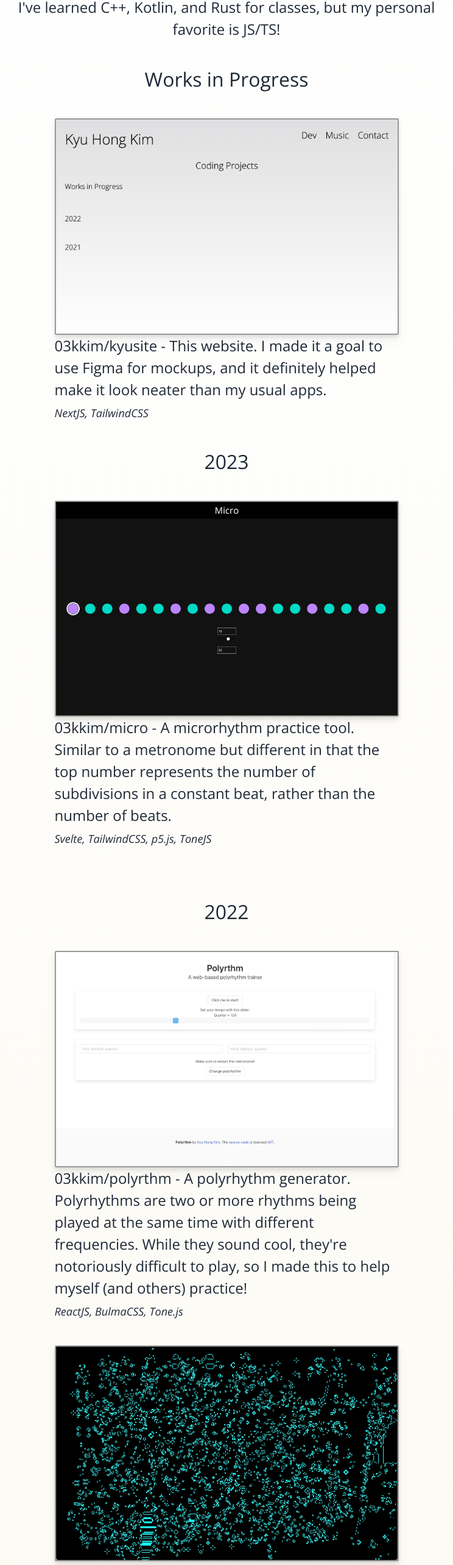
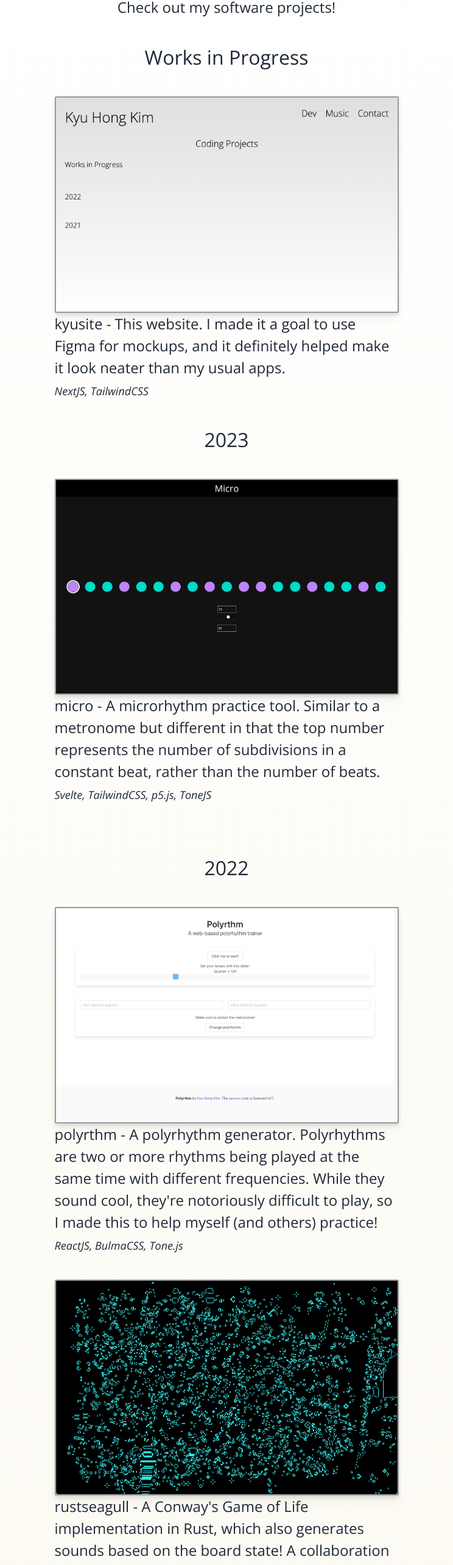
Before and after one commit to 03kkim/kyusite, a Next.js app: page /dev in a window 1280 px wide. Shown: the part 222-2788 px from the top of the page at 61% size, without its empty margins (268-1012 px from the left). Built offline with nearby package versions, Linux system fonts and the light colour scheme.

Commit message:
Update dev

```diff
--- a/pages/dev.js
+++ b/pages/dev.js
@@ -20,12 +20,12 @@ export default function Dev() {
           <b>Please turn your phone to landscape to view this page</b>
         </div>
         <div className="text-[20px] sm:text-[22px] md:text-[24px] text-center 2xl:px-44">
-          I&apos;ve learned C++, Kotlin, and Rust for classes, but my personal favorite is JS/TS!
+          Check out my software projects!
         </div>
         <div className="py-10 text-[32px] text-center">Works in Progress</div>
         <div className="grid grid-rows-1 grid-cols-1 justify-items-center">
           <div>
-            <a target="_blank" href="https://github.com/03kkim/spotify-capsule" rel="noreferrer">
+            <a target="_blank" href="https://www.kyuhong.kim/dev" rel="noreferrer">
               <Image
                 className="drop-shadow-lg hover:drop-shadow-2xl cursor-pointer transition duration-100"
                 src={kyusiteThumb}
@@ -35,8 +35,8 @@ export default function Dev() {
               />
             </a>
             <div className="text-[24px] w-[565px]">
-              <b>03kkim/kyusite</b> - This website. I made it a goal to use Figma for mockups, and it definitely helped
-              make it look neater than my usual apps.
+              <b>kyusite</b> - This website. I made it a goal to use Figma for mockups, and it definitely helped make it
+              look neater than my usual apps.
               <br />
               <i className="text-[18px]">NextJS, TailwindCSS</i>
             </div>
@@ -55,8 +55,8 @@ export default function Dev() {
               />
             </a>
             <div className="text-[24px] w-[565px]">
-              <b>03kkim/micro</b> - A microrhythm practice tool. Similar to a metronome but different in that the top
-              number represents the number of subdivisions in a constant beat, rather than the number of beats.
+              <b>micro</b> - A microrhythm practice tool. Similar to a metronome but different in that the top number
+              represents the number of subdivisions in a constant beat, rather than the number of beats.
               <br />
               <i className="text-[18px]">Svelte, TailwindCSS, p5.js, ToneJS</i>
             </div>
@@ -75,9 +75,9 @@ export default function Dev() {
               />
             </a>
             <div className="text-[24px] w-[565px]">
-              <b>03kkim/polyrthm</b> - A polyrhythm generator. Polyrhythms are two or more rhythms being played at the
-              same time with different frequencies. While they sound cool, they&apos;re notoriously difficult to play,
-              so I made this to help myself (and others) practice! <br />
+              <b>polyrthm</b> - A polyrhythm generator. Polyrhythms are two or more rhythms being played at the same
+              time with different frequencies. While they sound cool, they&apos;re notoriously difficult to play, so I
+              made this to help myself (and others) practice! <br />
               <i className="text-[18px]">ReactJS, BulmaCSS, Tone.js</i>
             </div>
           </div>
@@ -94,8 +94,8 @@ export default function Dev() {
               />
             </a>
             <div className="text-[24px] w-[565px]">
-              <b>03kkim/rustseagull </b> - A Conway&apos;s Game of Life implementation in Rust, which also generates
-              sounds based on the board state! A collaboration project with Lily Zhang and Abena Laast.
+              <b>rustseagull </b> - A Conway&apos;s Game of Life implementation in Rust, which also generates sounds
+              based on the board state! A collaboration project with Lily Zhang and Abena Laast.
               <br />
               <i className="text-[18px]">Winit, Pixels, Rodio </i>
             </div>
```
